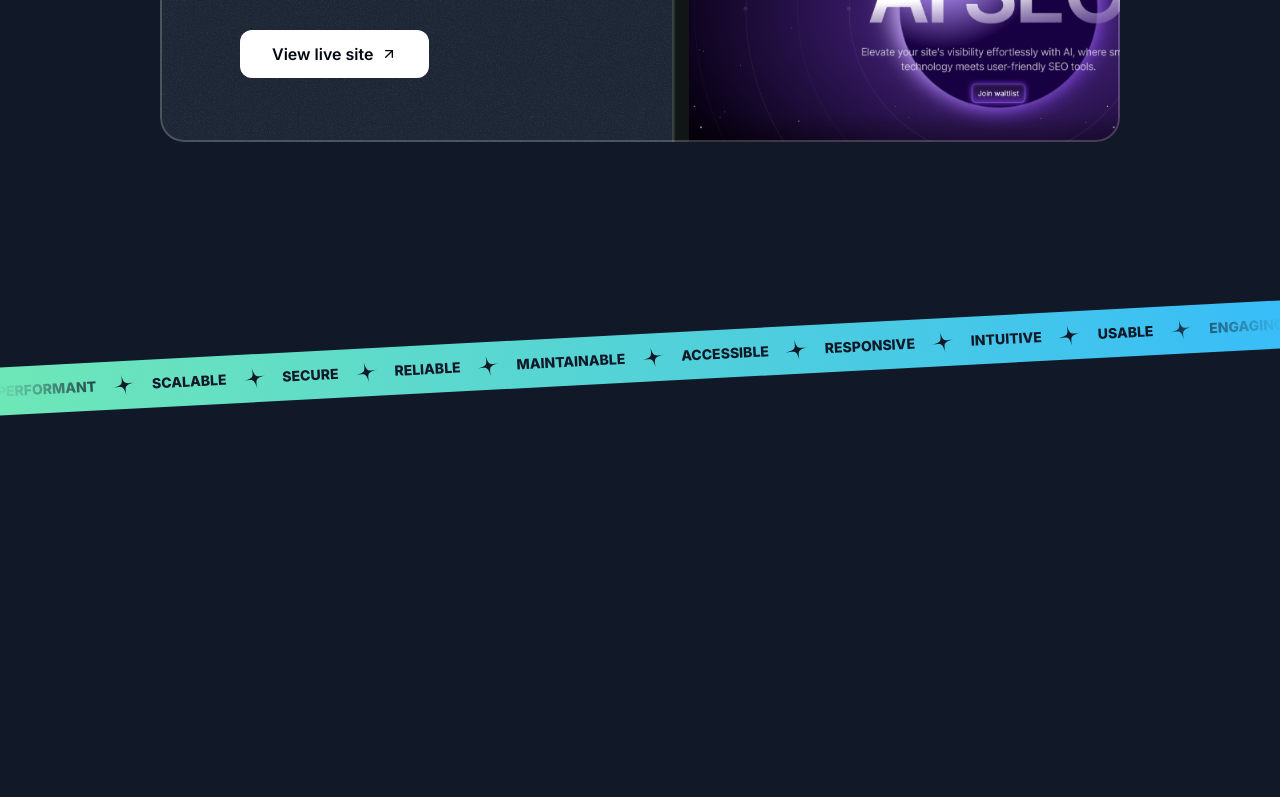
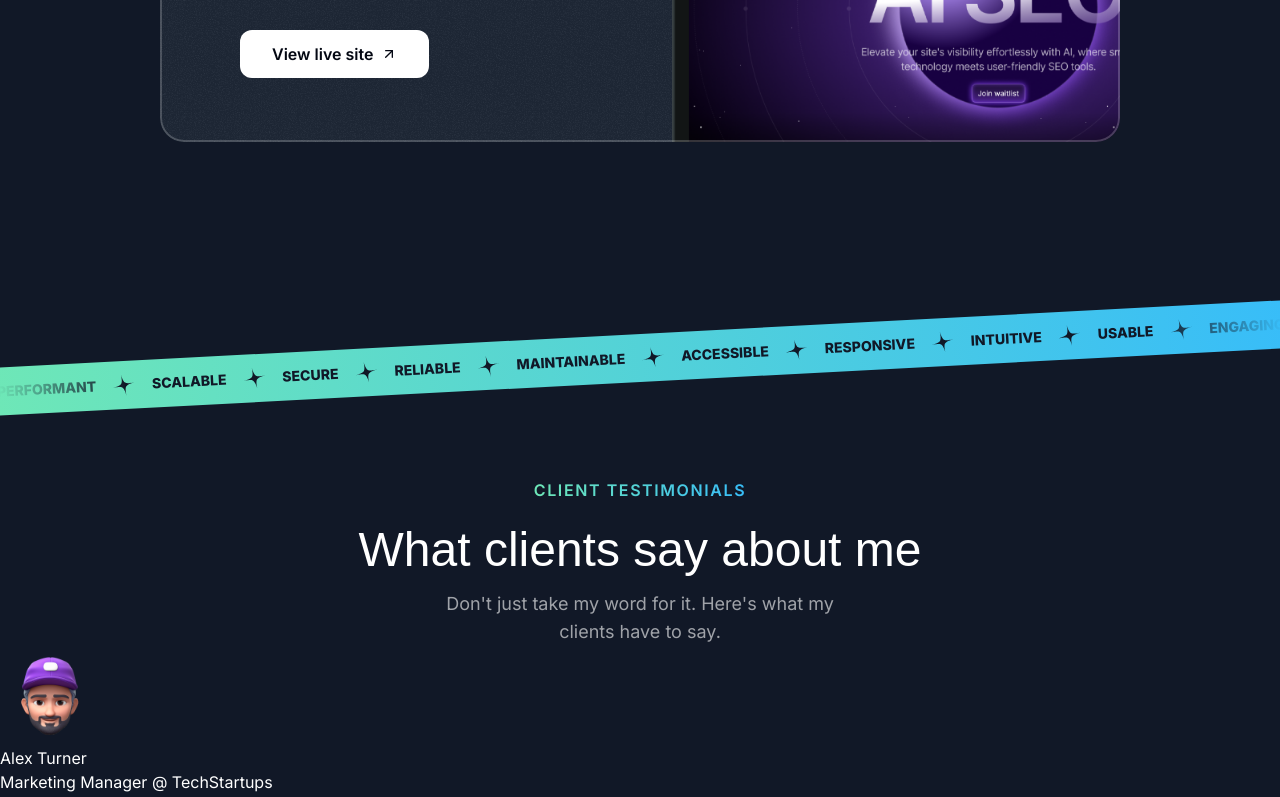
Before and after one commit to Ledesma-Lautaro/portfolio, a Next.js app: page / in a window 1280 px wide. Shown: the part 2662-3459 px from the top of the page. Before the commit the page ends 3140 px from the top, so only its background shows below. Built offline with nearby package versions, Linux system fonts and the light colour scheme; a web font is replaced by a local one.

Commit message:
Added sectionheader component

```diff
--- a/src/app/page.tsx
+++ b/src/app/page.tsx
@@ -2,6 +2,7 @@ import { Header } from "@/sections/Header";
 import { HeroSection } from "@/sections/Hero";
 import { ProjectsSection } from "@/sections/Projects";
 import { TapeSection } from "@/sections/Tape";
+import { TestimonialsSection } from "@/sections/Testimonials";
 
 export default function Home() {
   return (
@@ -10,6 +11,7 @@ export default function Home() {
       <HeroSection />
       <ProjectsSection/>
       <TapeSection/>
+      <TestimonialsSection/>
     </div>
   );
 }
--- /dev/null
+++ b/src/components/SectionHeader.tsx
@@ -0,0 +1,25 @@
+export const SectionHeader = ({
+  title,
+  eyebrow,
+  description,
+}: {
+  title: string;
+  eyebrow: string;
+  description: string;
+}) => {
+  return (
+    <>
+      <div className="flex justify-center">
+        <p className="uppercase font-semibold tracking-widest bg-gradient-to-r from-emerald-300 to-sky-400 text-transparent bg-clip-text text-center">
+          {eyebrow}
+        </p>
+      </div>
+      <h2 className="font-serif text-3xl text-center mt-6 md:text-5xl">
+        {title}
+      </h2>
+      <p className="text-center text-white/60 mt-4 md:text-lg max-w-md mx-auto">
+        {description}
+      </p>
+    </>
+  );
+};
--- a/src/sections/Projects.tsx
+++ b/src/sections/Projects.tsx
@@ -5,6 +5,7 @@ import Image from "next/image";
 import CheckIcon from "@/assets/icons/check-circle.svg";
 import ArrowUpRighticon from "@/assets/icons/arrow-up-right.svg";
 import GrainImage from "@/assets/images/grain.jpg";
+import { SectionHeader } from "@/components/SectionHeader";
 
 const portfolioProjects = [
   {
@@ -49,17 +50,11 @@ export const ProjectsSection = () => {
   return (
     <section className="pb-16 lg:py-24">
       <div className="container">
-        <div className="flex justify-center">
-          <p className="uppercase font-semibold tracking-widest bg-gradient-to-r from-emerald-300 to-sky-400 text-transparent bg-clip-text text-center">
-            Real world results
-          </p>
-        </div>
-        <h2 className="font-serif text-3xl text-center mt-6 md:text-5xl">
-          Featured projects
-        </h2>
-        <p className="text-center text-white/60 mt-4 md:text-lg max-w-md mx-auto">
-          See how i transformed concepts into engaging digital experiences
-        </p>
+        <SectionHeader
+          eyebrow="Real world results"
+          title="Featured projects"
+          description="See how i transformed concepts into engaging digital experiences"
+        />
         <div className="flex flex-col gap-20 mt-10 md:mt-20">
           {portfolioProjects.map((project) => (
             <div
--- a/src/sections/Testimonials.tsx
+++ b/src/sections/Testimonials.tsx
@@ -3,6 +3,9 @@ import memojiAvatar2 from "@/assets/images/memoji-avatar-2.png";
 import memojiAvatar3 from "@/assets/images/memoji-avatar-3.png";
 import memojiAvatar4 from "@/assets/images/memoji-avatar-4.png";
 import memojiAvatar5 from "@/assets/images/memoji-avatar-5.png";
+import { SectionHeader } from "@/components/SectionHeader";
+import Image from "next/image";
+import test from "node:test";
 
 const testimonials = [
   {
@@ -38,5 +41,23 @@ const testimonials = [
 ];
 
 export const TestimonialsSection = () => {
-  return <div>Testimonials Section</div>;
+  return (
+    <div>
+      <SectionHeader
+      eyebrow="Client testimonials"
+      title="What clients say about me"
+      description="Don't just take my word for it. Here's what my clients have to say."
+      />
+      <div>
+        {testimonials.map(testimonial=>(
+          <div key={testimonial.name}>
+            <Image src={testimonial.avatar} alt={testimonial.name}/>
+            <div>{testimonial.name}</div>
+            <div>{testimonial.position}</div>
+            <p>{testimonial.text}</p>
+          </div>
+        ))}
+      </div>
+    </div>
+  );
 };
```
